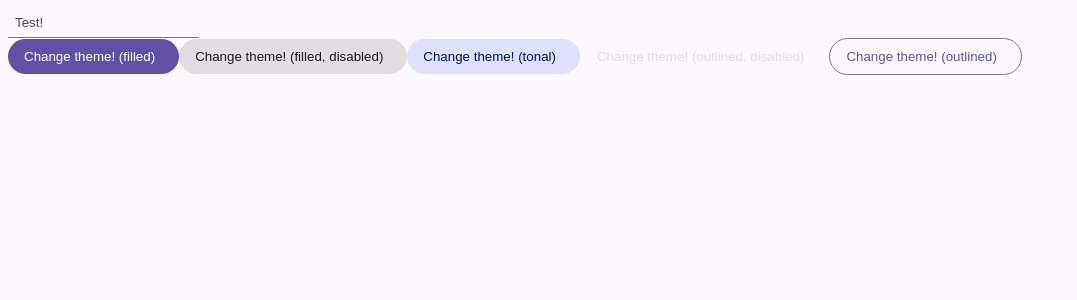
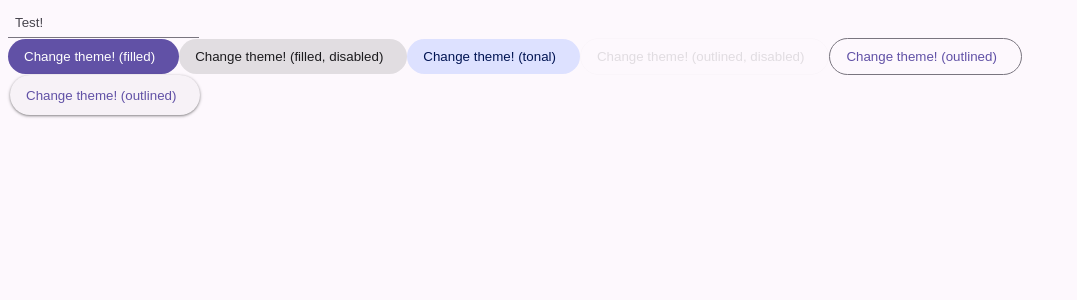
Before and after one commit to nacteam/sdfui, a React (Vite) app: page / in a window 1280 px wide. Shown: the top 300 px of the page, without its empty margins (0-1077 px from the left). Built offline with nearby package versions, Linux system fonts and the light colour scheme.

Commit message:
feat(styles): added MD3 elevation tokens

```diff
--- a/src/App.tsx
+++ b/src/App.tsx
@@ -51,6 +51,13 @@ function App() {
       >
         Change theme! (outlined)
       </Button>
+      <br/>
+      <Button
+        onClick={() => alert(tfV)}
+        style={"elevated"}
+      >
+        Change theme! (outlined)
+      </Button>
     </div>
   );
 }
--- a/src/components/Button/Button.scss
+++ b/src/components/Button/Button.scss
@@ -27,28 +27,9 @@ button:enabled {
 }
 button:disabled {
     cursor: not-allowed;
-    pointer-events: none;
+    pointer-events: all !important;
     // color: color-mix(in srgb, var(--on-surface) 12%, transparent);
 }
-
-/* Theming (see issue https://github.com/nacteam/sdfui/issues/2) */
-/* button.primary {
-    color: var(--on-primary);
-    background: var(--primary);
-}
-button.secondary {
-    color: $on-secondary;
-    background: $secondary;
-}
-button.tertiary {
-    color: $on-tertiary;
-    background: $tertiary;
-} */
-
-// @mixin background-opacity($color, $opacity: 0.3) {
-//     background: #{$color}; /* The Fallback */
-//     background: rgba(#{$color}, $opacity);
-// }
 
 
 /* Styles */
@@ -58,6 +39,8 @@ button.elevated {
     margin-left: 2px;
     margin-right: 2px;
     margin-bottom: 3px;
+    height: 40px;
+    box-shadow: var(--elevation-1);
 }
 button.filled {
     background: var(--primary);
--- a/src/index.scss
+++ b/src/index.scss
@@ -239,6 +239,13 @@ html:has(* > .light) {
     --error-container: #ffdad6;
     --secondary-container: #dde1ff;
     --background: #fffbff;
+
+    // elevation
+    --elevation-1: 0px 1px 3px 1px rgba(0, 0, 0, 0.15), 0px 1px 2px 0px rgba(0, 0, 0, 0.30);
+    --elevation-2: 0px 2px 6px 2px rgba(0, 0, 0, 0.15), 0px 1px 2px 0px rgba(0, 0, 0, 0.30);
+    --elevation-3: 0px 1px 3px 0px rgba(0, 0, 0, 0.30), 0px 4px 8px 3px rgba(0, 0, 0, 0.15);
+    --elevation-4: 0px 2px 3px 0px rgba(0, 0, 0, 0.30), 0px 6px 10px 4px rgba(0, 0, 0, 0.15);
+    --elevation-5: 0px 4px 4px 0px rgba(0, 0, 0, 0.30), 0px 8px 12px 6px rgba(0, 0, 0, 0.15);
 }
 
 html:has(* > .dark) {
@@ -291,6 +298,13 @@ html:has(* > .dark) {
     --tertiary-fixed: #ffd8e5;
     --on-primary: #322075;
     --on-secondary-fixed-variant: #2b4090;
+
+    // elevation
+    --elevation-1: 0px 1px 2px 0px rgba(0, 0, 0, 0.30), 0px 1px 3px 1px rgba(0, 0, 0, 0.15);
+    --elevation-2: 0px 1px 2px 0px rgba(0, 0, 0, 0.30), 0px 2px 6px 2px rgba(0, 0, 0, 0.15);
+    --elevation-3: 0px 1px 3px 0px rgba(0, 0, 0, 0.30), 0px 4px 8px 3px rgba(0, 0, 0, 0.15);
+    --elevation-4: 0px 2px 3px 0px rgba(0, 0, 0, 0.30), 0px 6px 10px 4px rgba(0, 0, 0, 0.15);
+    --elevation-5: 0px 4px 4px 0px rgba(0, 0, 0, 0.30), 0px 8px 12px 6px rgba(0, 0, 0, 0.15);
 }
 
 html {
```
